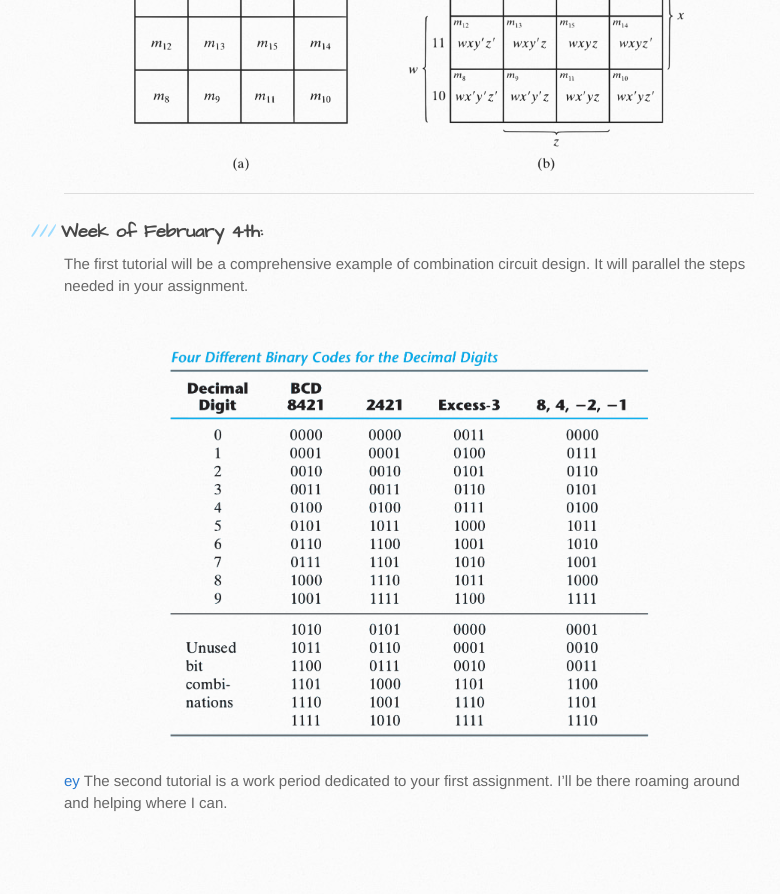
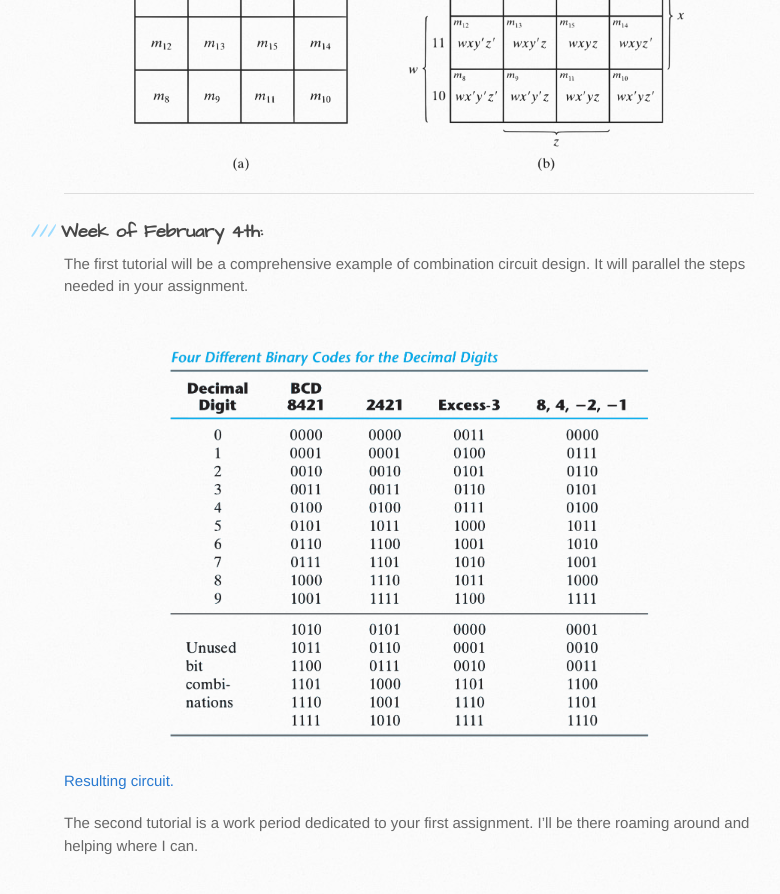
Before and after one commit to philstutorials/philstutorials.github.io, a Jekyll site: the page built from CPSC359W.md, in a window 1280 px wide and 900 px high, scrolled down 2253 px. Shown: the top 894 px of the window, without its empty margins (106-886 px from the left). Built offline with Jekyll 4.4.1, drawn with Linux system fonts in a browser that asks for light colours; our own code applies the rules of GitHub Pages for plain Markdown files; before the commit the page ends 3110 px from its top, so only the background shows below that.

Commit message:
Update CPSC359W.md

```diff
--- a/CPSC359W.md
+++ b/CPSC359W.md
@@ -64,6 +64,7 @@ The first tutorial will be a comprehensive example of combination circuit design
 />
 </div>
 </center>
+[Resulting circuit.](https://raw.githubusercontent.com/philstutorials/philstutorials.github.io/master/_data/combinational_codes.circ "Logisim file. Save this to your computer.")
 
-[ey](https://raw.githubusercontent.com/philstutorials/philstutorials.github.io/master/_data/combinational_codes.circ "Logisim file. Save this to your computer.")
+
 The second tutorial is a work period dedicated to your first assignment. I'll be there roaming around and helping where I can.
```
